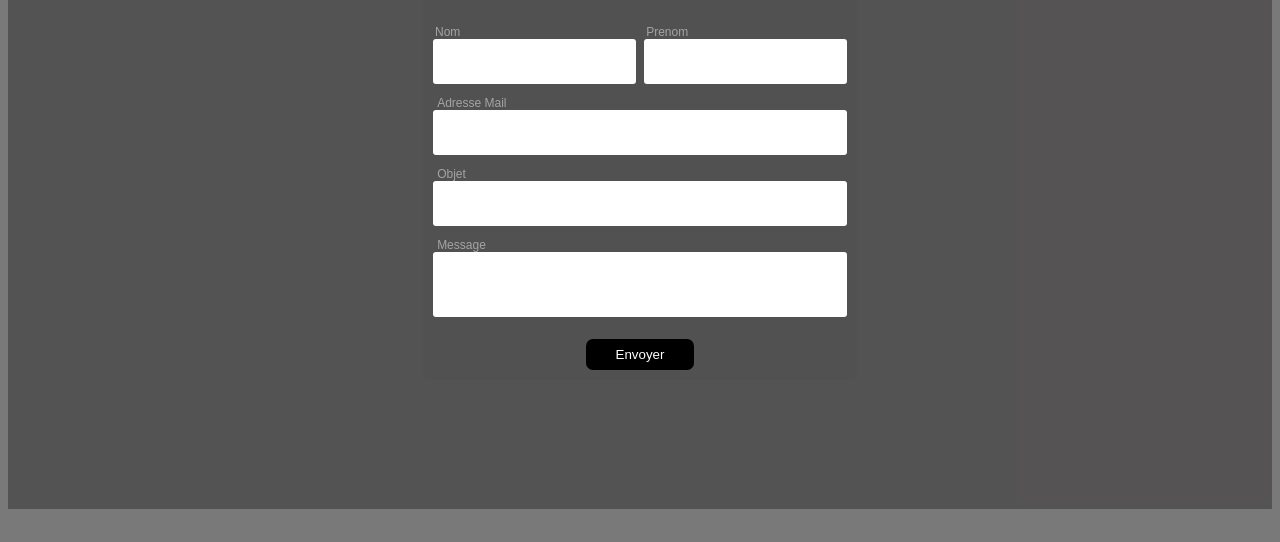
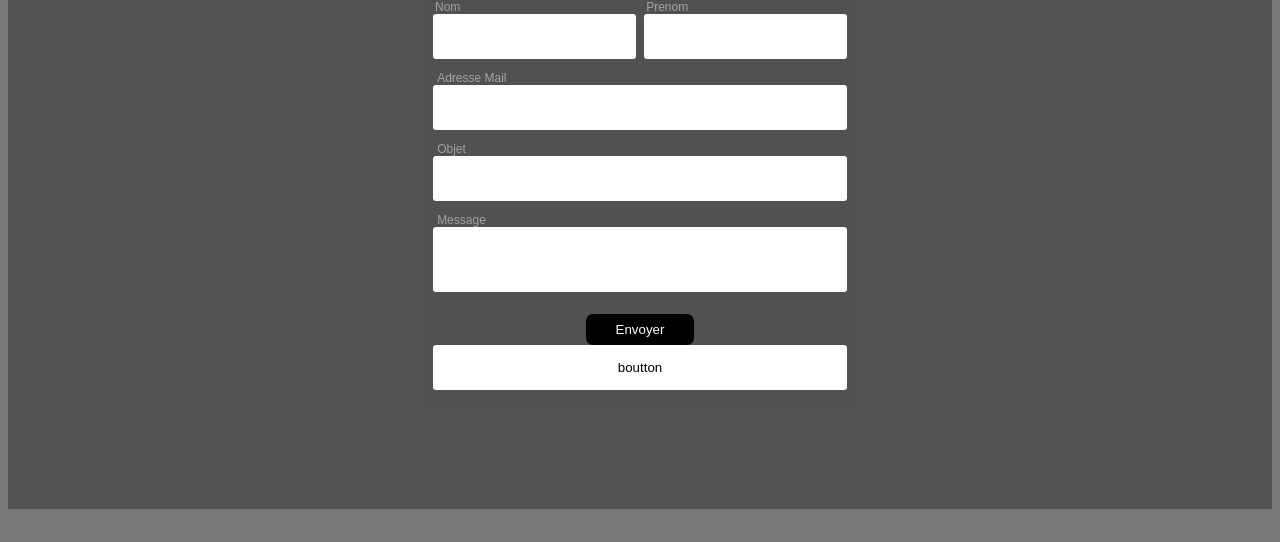
Before and after one commit to Baidyissasy/test, a plain HTML site: page index.html in a window 1280 px wide. Shown: the part 258-800 px from the top of the page. Drawn offline with Linux system fonts and the light colour scheme.

Commit message:
mon deuxieme commit

```diff
--- a/index.html
+++ b/index.html
@@ -20,7 +20,7 @@
     </div>
     <section>
     <form class="container">
-            <h1>Formulaire de Contact</h1>
+        <h1>Formulaire de Contact</h1>
         <div class="name-field">
             <div>
                 <label>Nom</label>
@@ -38,6 +38,7 @@
         <label>Message</label>
         <input type="teste">
         <button>Envoyer</button>
+        <input type="submit" placeholder="783474027" value="boutton">
     </form>
     </section>
 </body>
```
